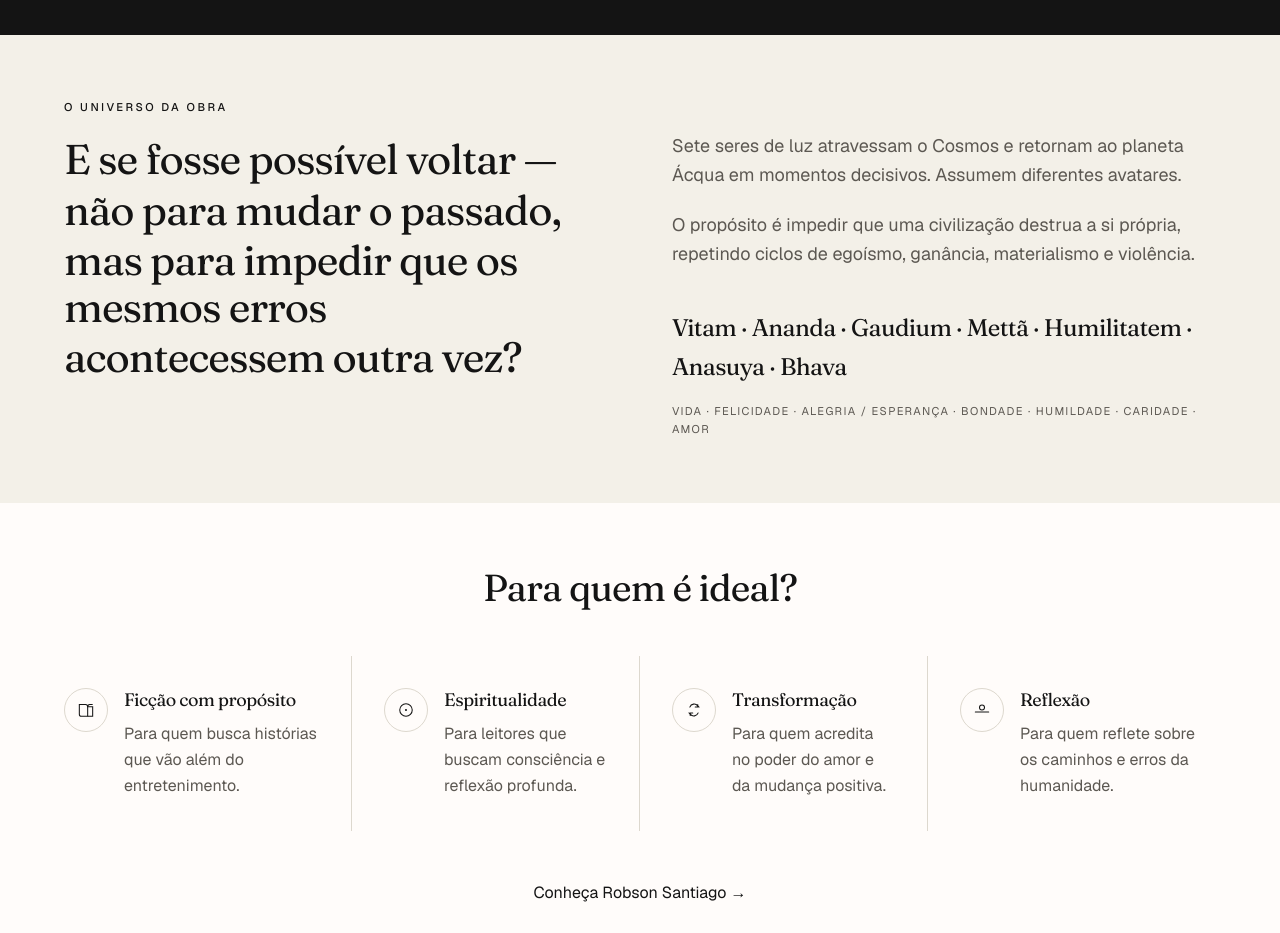
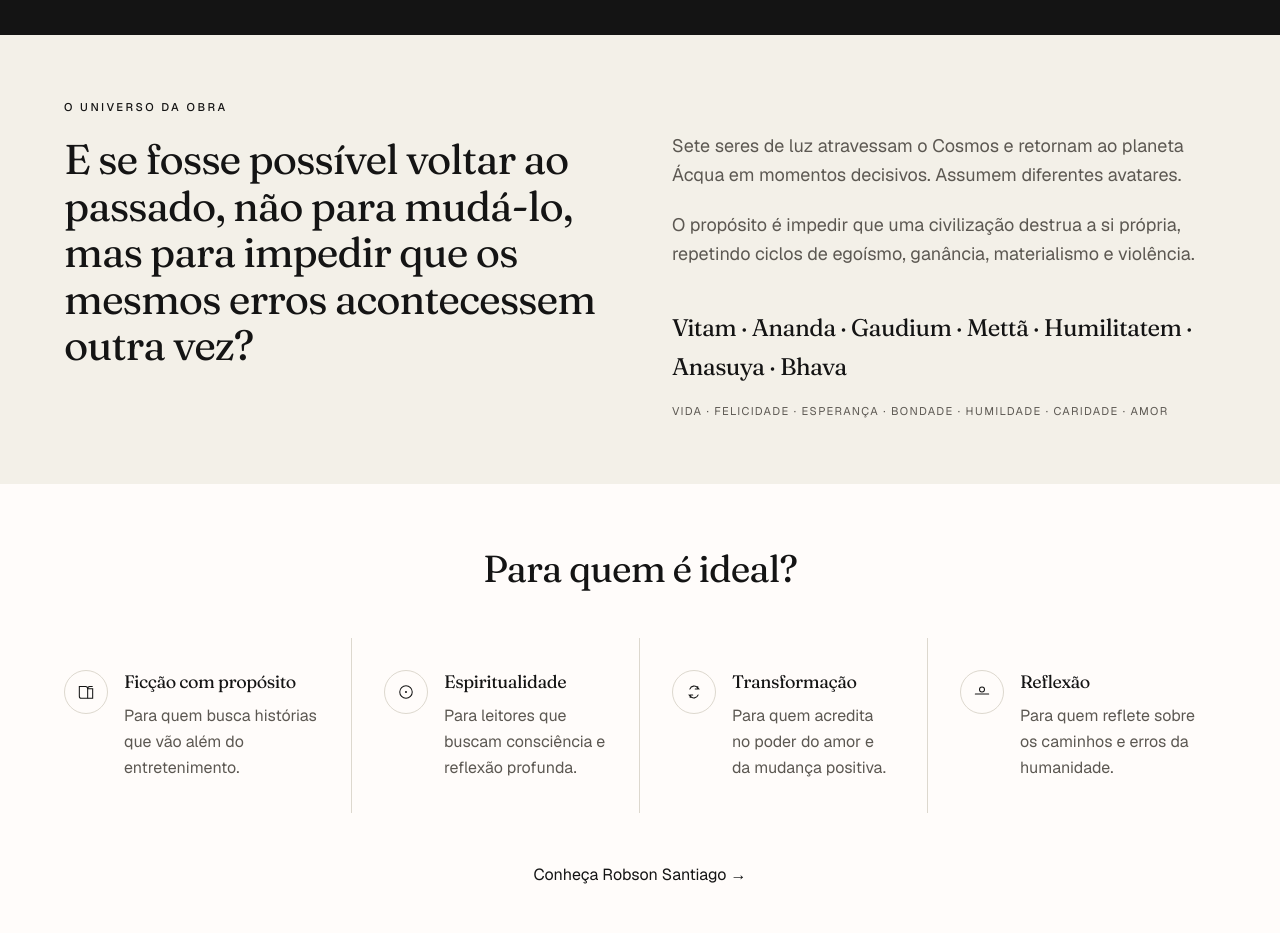
Before and after one commit to victiago1011/robson-santiago, a Next.js app: page /livro in a window 1280 px wide. Shown: the part 1260-2193 px from the top of the page. Built offline with nearby package versions, Linux system fonts and the light colour scheme.

Commit message:
feat: aprimora pagina editorial do livro

```diff
--- a/components/sections/livro/LivroUniverso.tsx
+++ b/components/sections/livro/LivroUniverso.tsx
@@ -1,7 +1,7 @@
 const ETERNOS = [
   { nome: "Vitam", essencia: "Vida" },
   { nome: "Ananda", essencia: "Felicidade" },
-  { nome: "Gaudium", essencia: "Alegria / Esperança" },
+    { nome: "Gaudium", essencia: "Esperança" },
   { nome: "Mettã", essencia: "Bondade" },
   { nome: "Humilitatem", essencia: "Humildade" },
   { nome: "Anasuya", essencia: "Caridade" },
@@ -20,12 +20,8 @@ export default function LivroUniverso() {
             id="universo-heading"
             className="mt-5 font-display text-[1.75rem] leading-[1.12] tracking-tight text-ink md:text-[2.25rem] lg:text-[2.6rem]"
           >
-            E se fosse possível voltar —{" "}
-            <span className="lg:mt-1 lg:block">não para mudar o passado, </span>
-            <span className="lg:mt-1 lg:block">
-              mas para impedir que os mesmos erros{" "}
-            </span>
-            <span className="lg:mt-1 lg:block">acontecessem outra vez?</span>
+            E se fosse possível voltar ao passado, não para mudá-lo, mas para
+            impedir que os mesmos erros acontecessem outra vez?
           </h2>
         </div>
 
```
